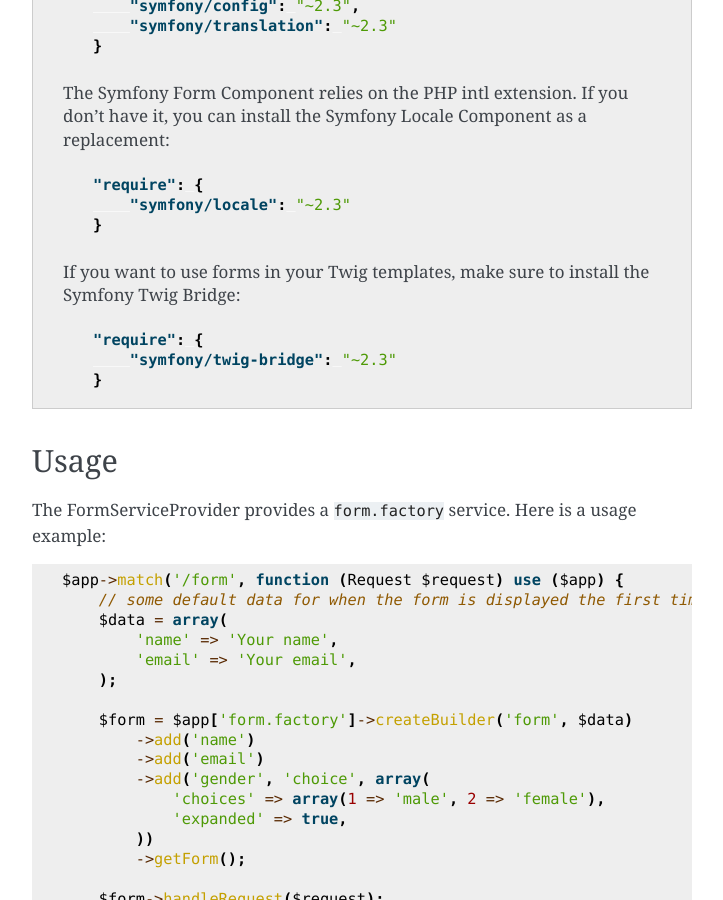
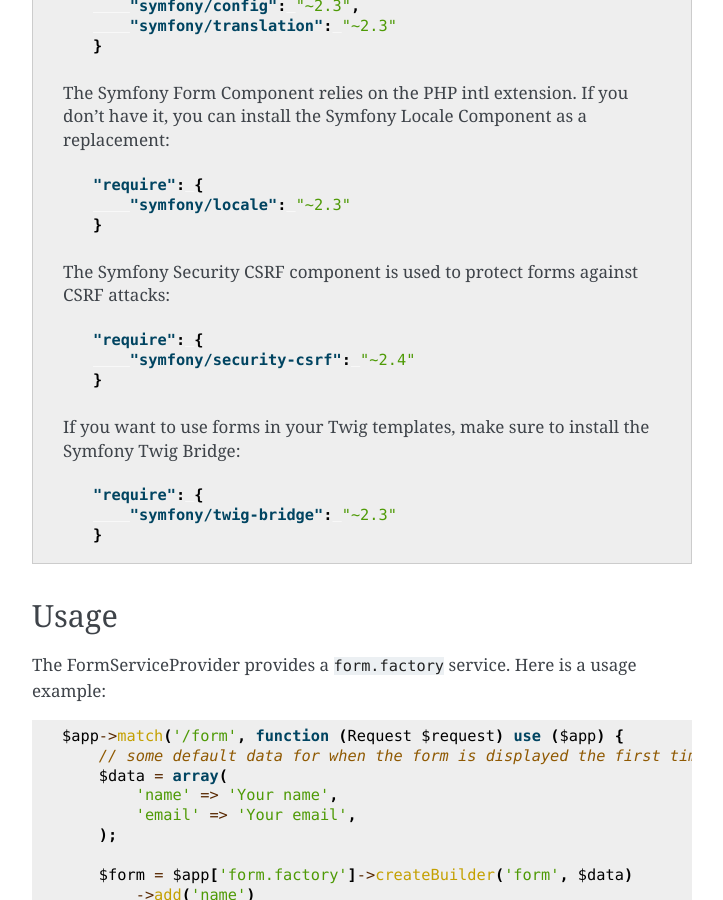
Before and after one commit to silexphp/Silex, a Sphinx documentation site: the page built from doc/providers/form.rst, in a window 1280 px wide and 900 px high, scrolled down 1303 px. Shown: the whole window, without its empty margins (388-1111 px from the left). Built offline with Sphinx 7.4.7, drawn with Linux system fonts in a browser that asks for light colours.

Commit message:
Add symfony/security-csrf to FormServiceProvider docs

```diff
--- a/doc/providers/form.rst
+++ b/doc/providers/form.rst
@@ -76,6 +76,14 @@
 
         "require": {
             "symfony/locale": "~2.3"
+        }
+
+    The Symfony Security CSRF component is used to protect forms against CSRF attacks:
+
+    .. code-block:: json
+
+        "require": {
+            "symfony/security-csrf": "~2.4"
         }
 
     If you want to use forms in your Twig templates, make sure to install the
```
